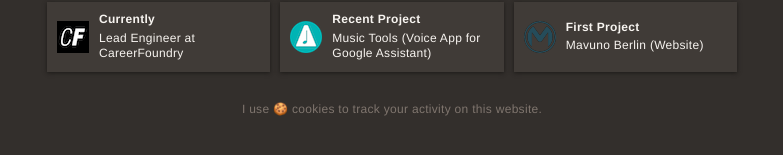
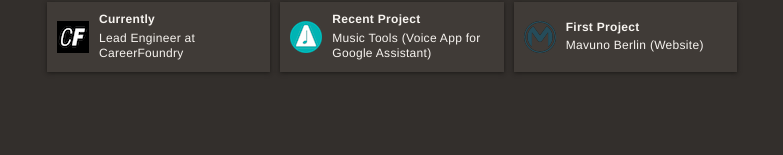
Before and after one commit to samlawski/website5, a plain HTML site: page index.html in a window 1280 px wide. Shown: the part 459-614 px from the top of the page, without its empty margins (248-1031 px from the left). Drawn offline with Linux system fonts and the light colour scheme.

Commit message:
disable Google Analytics cookies

```diff
--- a/index.html
+++ b/index.html
@@ -216,17 +216,17 @@
       </a>
     </main>
 
-    <footer>
-      <p>I use 🍪 cookies to track your activity on this website.</p>
-    </footer>
-
     <script>
       // Analytics //
       (function(i,s,o,g,r,a,m){i['GoogleAnalyticsObject']=r;i[r]=i[r]||function(){
       (i[r].q=i[r].q||[]).push(arguments)},i[r].l=1*new Date();a=s.createElement(o),
       m=s.getElementsByTagName(o)[0];a.async=1;a.src=g;m.parentNode.insertBefore(a,m)
       })(window,document,'script','https://www.google-analytics.com/analytics.js','ga');
-      ga('create', 'UA-77121841-1', 'auto');
+      ga('create', 'UA-77121841-1', {
+        'storage': 'none',
+        storeGac: false
+      });
+      ga('set', 'anonymizeIp', true);
       ga('send', 'pageview');
     </script>
   </body>
```
